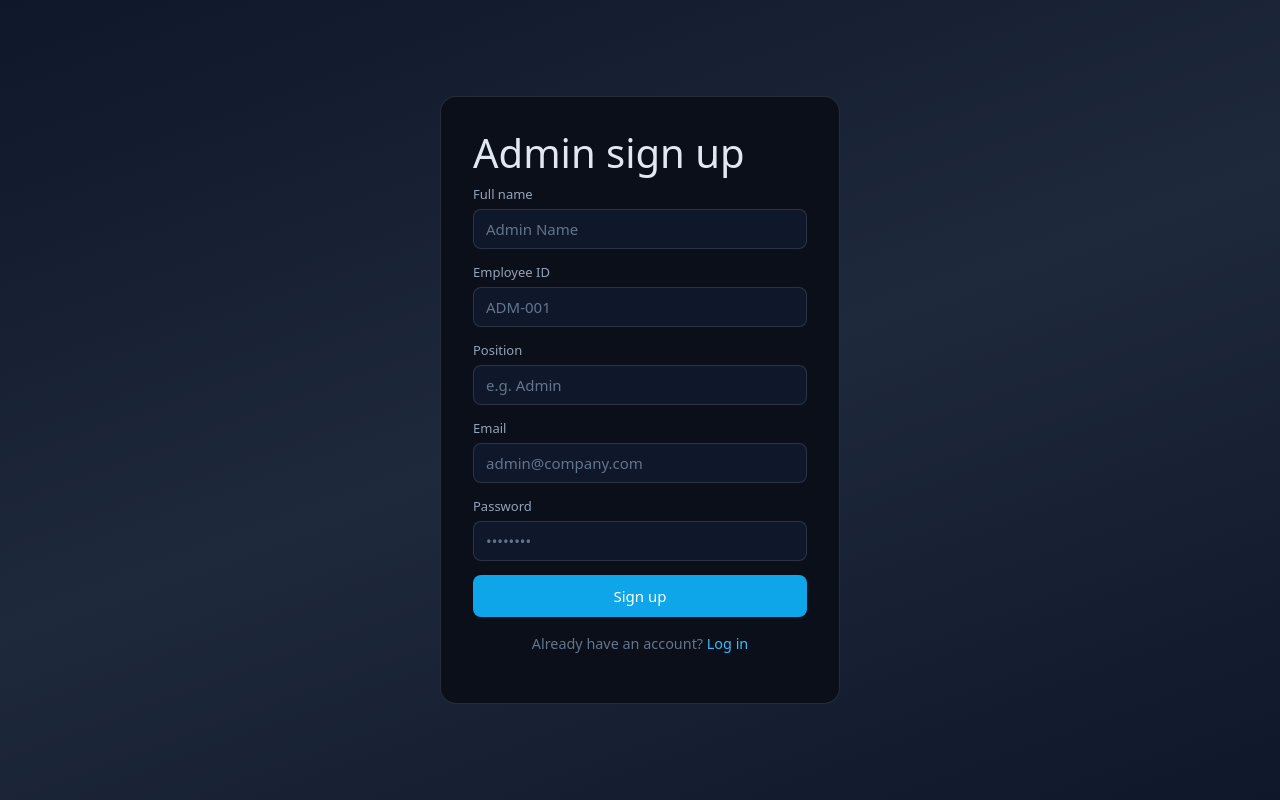
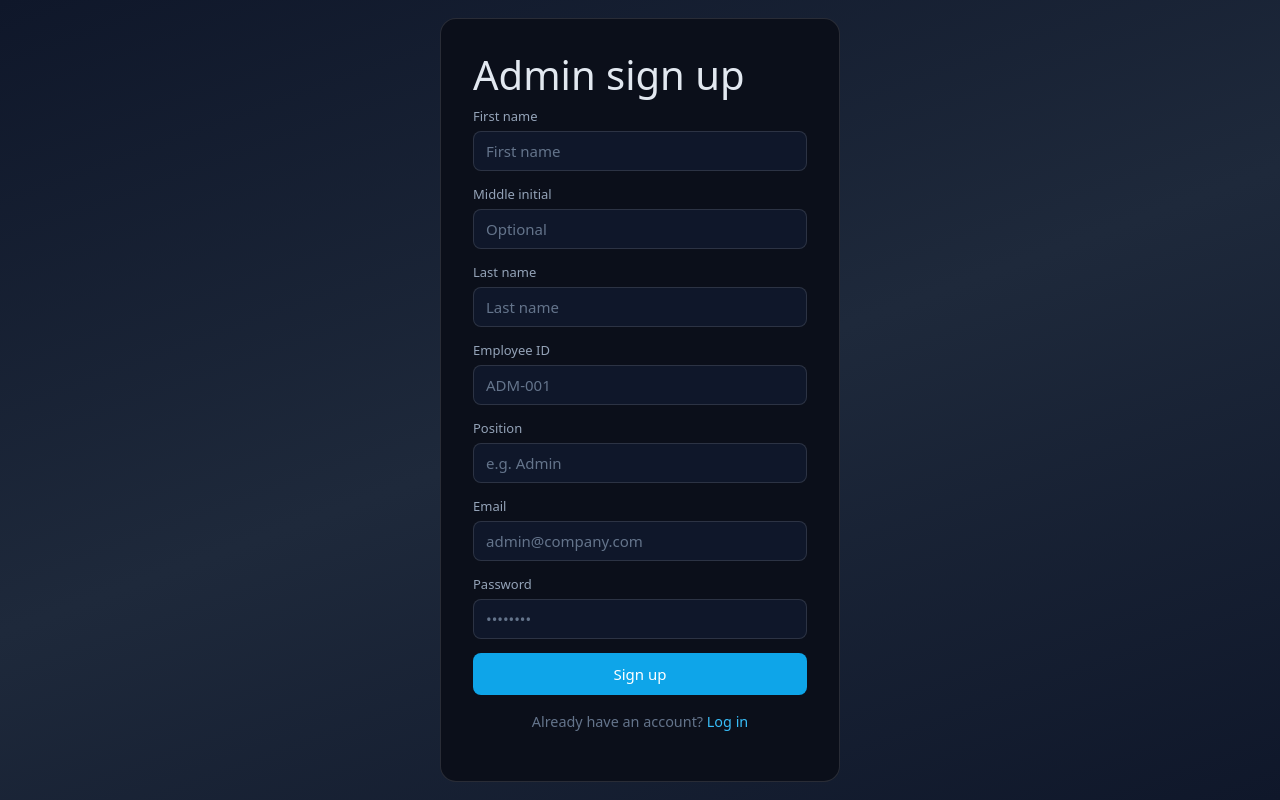
Before and after one commit to echo252525/TimeWorth, a Vue app in the folder my-app/: page /admin/signup in a window 1280 px wide. Built offline with nearby package versions, Linux system fonts and the light colour scheme; no server answers.

Commit message:
split fullname of admin sign up into firstname, middle initial, lastname

```diff
--- a/my-app/src/views/AdminSignupView.vue
+++ b/my-app/src/views/AdminSignupView.vue
@@ -6,15 +6,37 @@ import { useAdminAuth } from '../composables/useAdminAuth'
 
 const router = useRouter()
 const { signUpAdmin } = useAdminAuth()
-const form = reactive({ name: '', employeeid: '', position_in_company: '', email: '', password: '' })
+const form = reactive({
+  first_name: '',
+  middle_initial: '',
+  last_name: '',
+  employeeid: '',
+  position_in_company: '',
+  email: '',
+  password: ''
+})
 const isLoading = ref(false)
 const error = ref<string | null>(null)
+
+function titleCasePart(s: string): string {
+  const t = s.trim()
+  if (!t) return ''
+  return t.charAt(0).toUpperCase() + t.slice(1).toLowerCase()
+}
+
+function combineFullName(): string {
+  const first = titleCasePart(form.first_name)
+  const mid = titleCasePart(form.middle_initial)
+  const last = titleCasePart(form.last_name)
+  const parts = [first, mid, last].filter(Boolean)
+  return parts.join(' ')
+}
 
 async function onSubmit() {
   isLoading.value = true
   error.value = null
   const r = await signUpAdmin({
-    name: form.name,
+    name: combineFullName(),
     employeeid: form.employeeid,
     position_in_company: form.position_in_company,
     email: form.email,
@@ -29,7 +51,39 @@ async function onSubmit() {
   <AuthLayout>
     <h1>Admin sign up</h1>
     <form class="auth-form" @submit.prevent="onSubmit">
-      <div class="field"><label for="name">Full name</label><input id="name" v-model="form.name" type="text" required placeholder="Admin Name" autocomplete="name" /></div>
+      <div class="field">
+        <label for="first_name">First name</label>
+        <input
+          id="first_name"
+          v-model="form.first_name"
+          type="text"
+          required
+          placeholder="First name"
+          autocomplete="given-name"
+        />
+      </div>
+      <div class="field">
+        <label for="middle_initial">Middle initial</label>
+        <input
+          id="middle_initial"
+          v-model="form.middle_initial"
+          type="text"
+          maxlength="8"
+          placeholder="Optional"
+          autocomplete="additional-name"
+        />
+      </div>
+      <div class="field">
+        <label for="last_name">Last name</label>
+        <input
+          id="last_name"
+          v-model="form.last_name"
+          type="text"
+          required
+          placeholder="Last name"
+          autocomplete="family-name"
+        />
+      </div>
       <div class="field"><label for="employeeid">Employee ID</label><input id="employeeid" v-model="form.employeeid" type="text" required placeholder="ADM-001" autocomplete="off" /></div>
       <div class="field"><label for="position">Position</label><input id="position" v-model="form.position_in_company" type="text" required placeholder="e.g. Admin" autocomplete="organization-title" /></div>
       <div class="field"><label for="email">Email</label><input id="email" v-model="form.email" type="email" required placeholder="admin@company.com" autocomplete="email" /></div>
```
